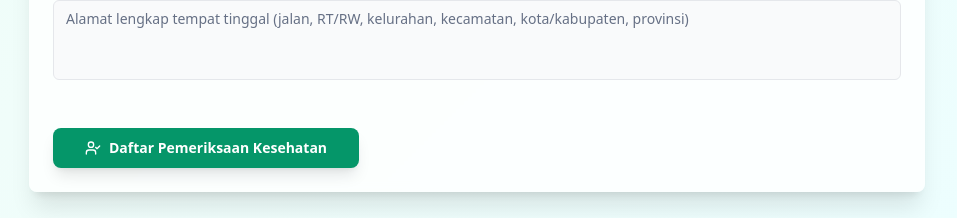
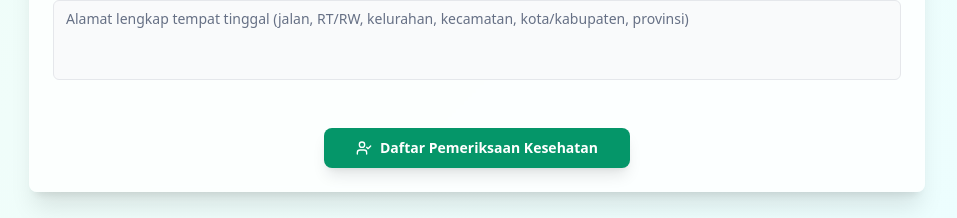
Before and after one commit to zumsada-rgb/formulir-pkg, a React (Vite) app: page / in a window 1280 px wide. Shown: the part 1020-1238 px from the top of the page, without its empty margins (163-1120 px from the left). Built offline with nearby package versions, Linux system fonts and the light colour scheme.

Commit message:
Center submit button in the form
cgen-e943f4acb9d349fcb28521e3488e66e8

```diff
--- a/client/components/HealthExaminationForm.tsx
+++ b/client/components/HealthExaminationForm.tsx
@@ -681,7 +681,7 @@ export default function HealthExaminationForm() {
               </div>
 
               {/* Submit Button */}
-              <div className="pt-6">
+              <div className="pt-6 flex justify-center">
                 <Button
                   type="submit"
                   disabled={isSubmitting}
```
